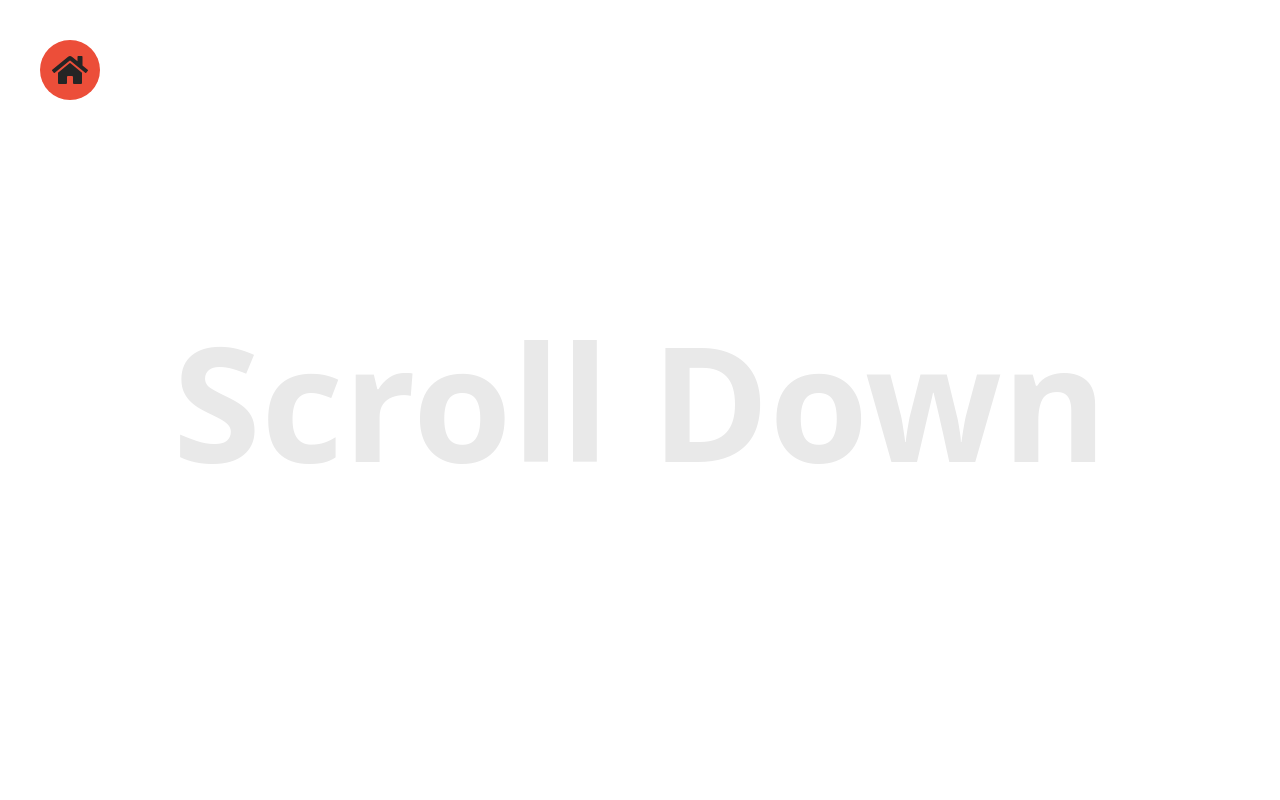
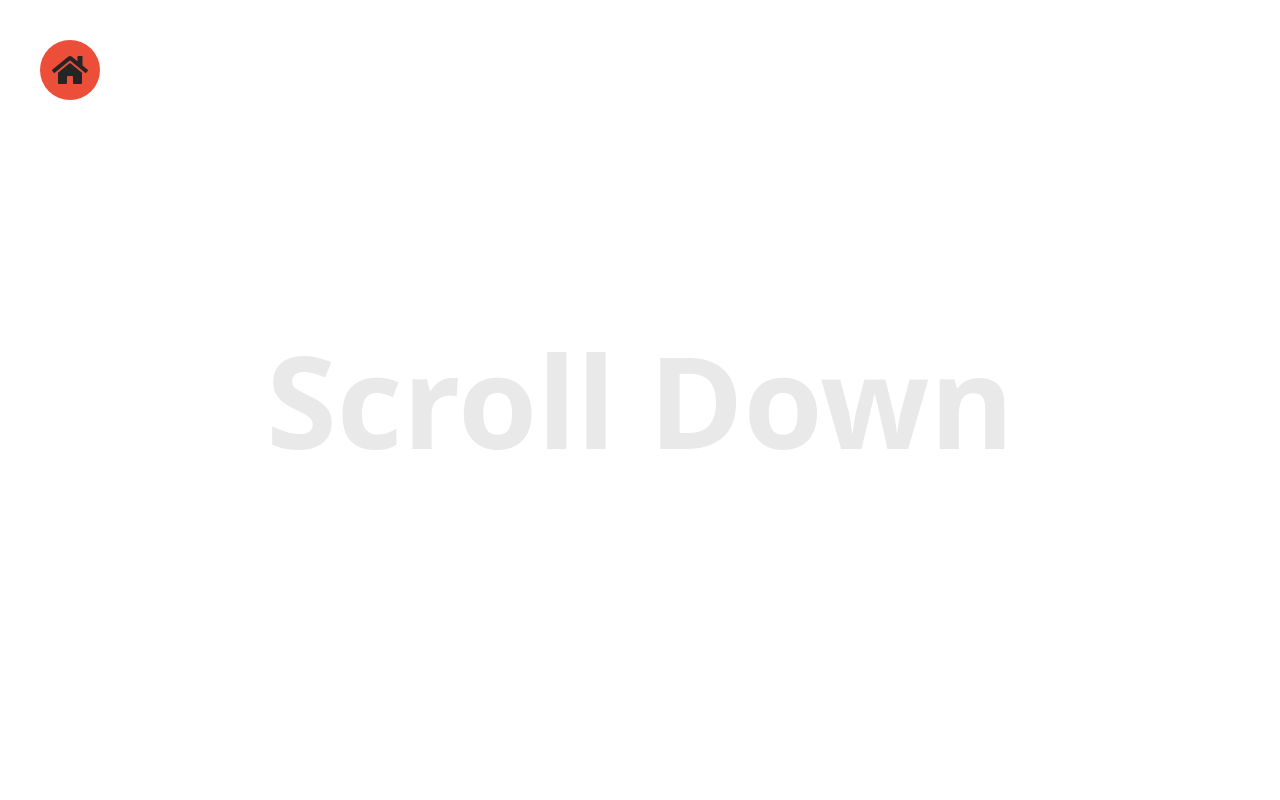
Before and after one commit to HarikrishnanYPR1707/My-Design-Playground, a Next.js app: page /ImageGalleryParallaxScroll in a window 1280 px wide. Shown: the top 800 px of the page. Built offline with nearby package versions, Linux system fonts and the light colour scheme.

Commit message:
Changed rem to vw of para

```diff
--- a/src/app/ImageGalleryParallaxScroll/page.module.scss
+++ b/src/app/ImageGalleryParallaxScroll/page.module.scss
@@ -46,7 +46,7 @@
   place-content: center;
 
   .para {
-    font-size: 10rem;
+    font-size: 10vw;
     font-weight: 900;
     color: #e9e9e9;
   }
```
